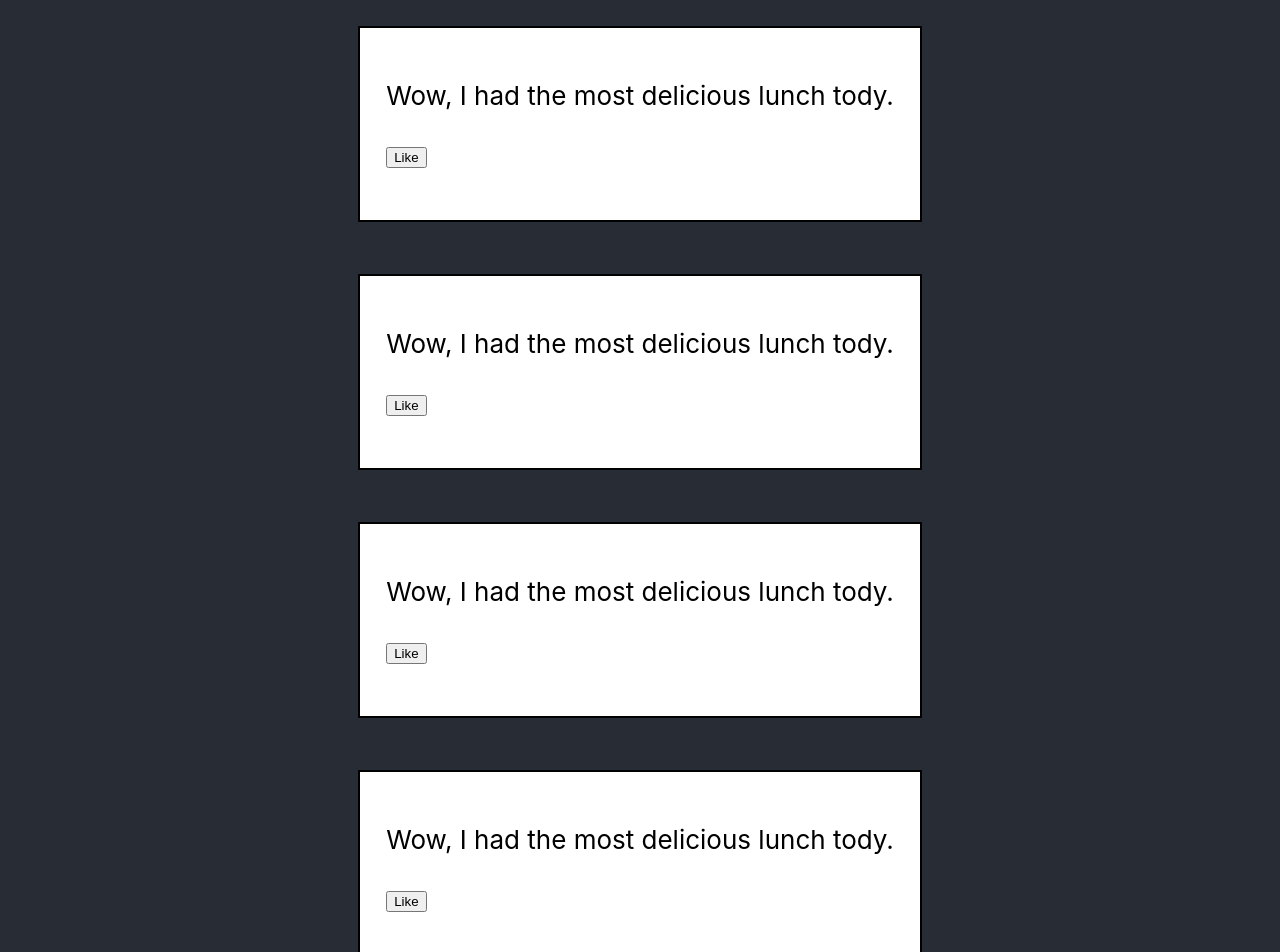
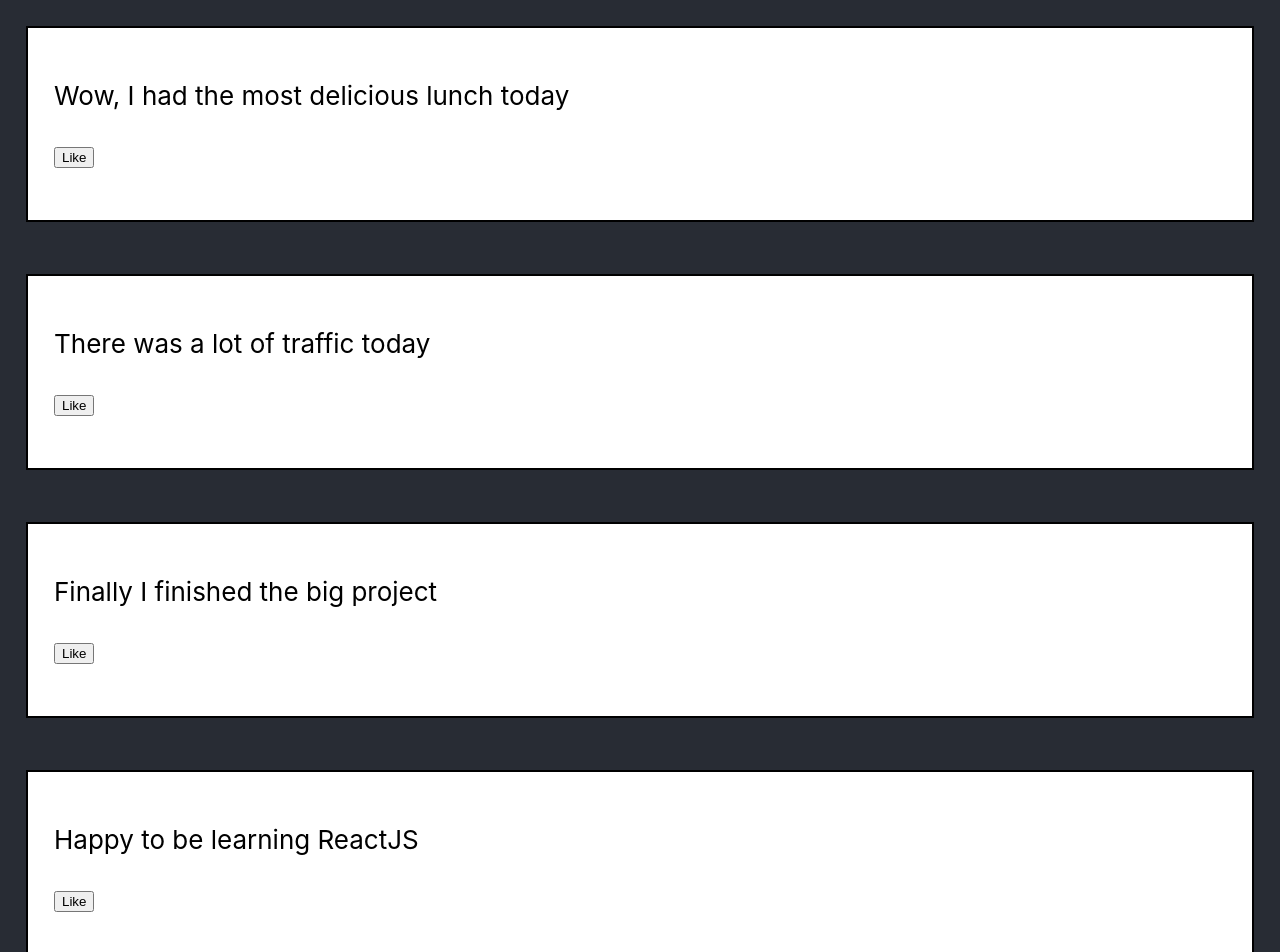
Before and after one commit to nasimqureshi/reactproject-3, a React (Create React App) app: page / in a window 1280 px wide. Shown: the top 952 px of the page. Built offline with nearby package versions, Linux system fonts and the light colour scheme.

Commit message:
third commit

```diff
--- a/src/App.css
+++ b/src/App.css
@@ -18,7 +18,6 @@
   min-height: 100vh;
   display: flex;
   flex-direction: column;
-  align-items: center;
   justify-content: center;
   font-size: calc(10px + 2vmin);
   color: white;
--- a/src/App.js
+++ b/src/App.js
@@ -5,7 +5,7 @@ class Status extends Component{
   render(){
     return (
       <div className="status">
-        <p>Wow, I had the most delicious lunch tody.</p>
+        <p>{this.props.mytext}</p>
         <p><button>Like</button></p>
       </div>
     )
@@ -16,10 +16,10 @@ class App extends Component{
     return(
       <div className="App">
         <header className="App-header">
-          <Status />
-          <Status />
-          <Status />
-          <Status />
+          <Status mytext="Wow, I had the most delicious lunch today" />
+          <Status mytext="There was a lot of traffic today" />
+          <Status mytext="Finally I finished the big project" />
+          <Status mytext="Happy to be learning ReactJS" />
         </header>
       </div>
     )
```
